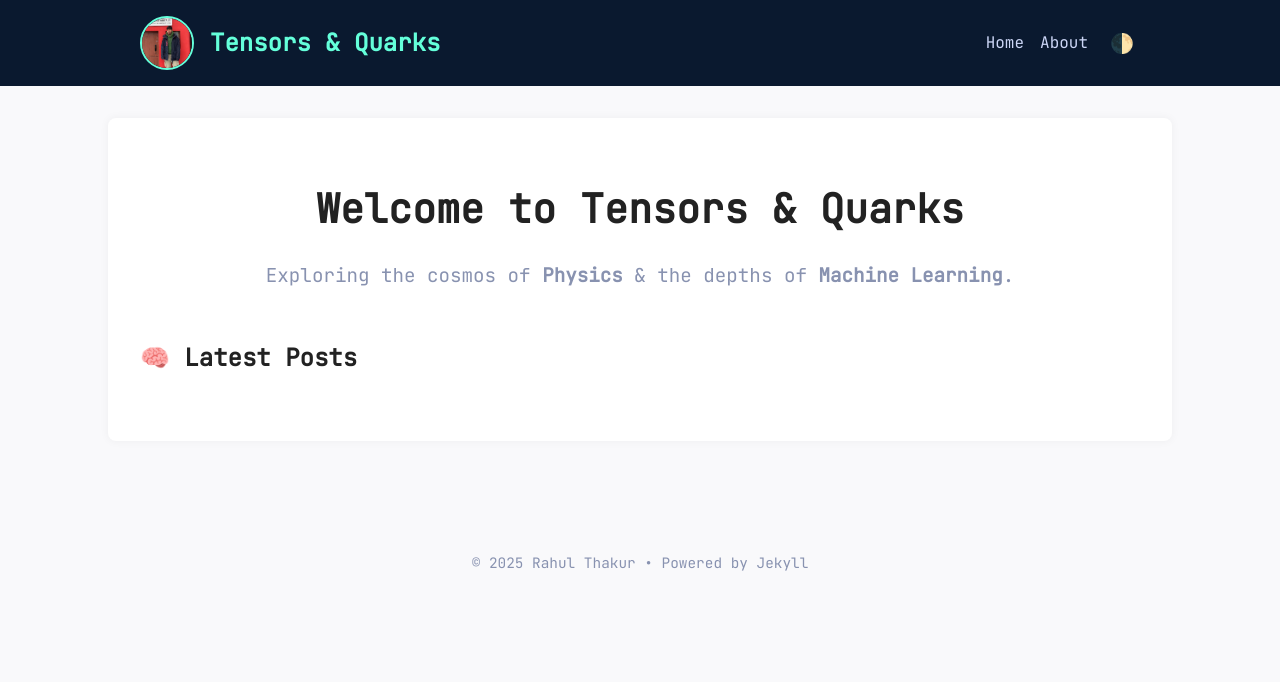
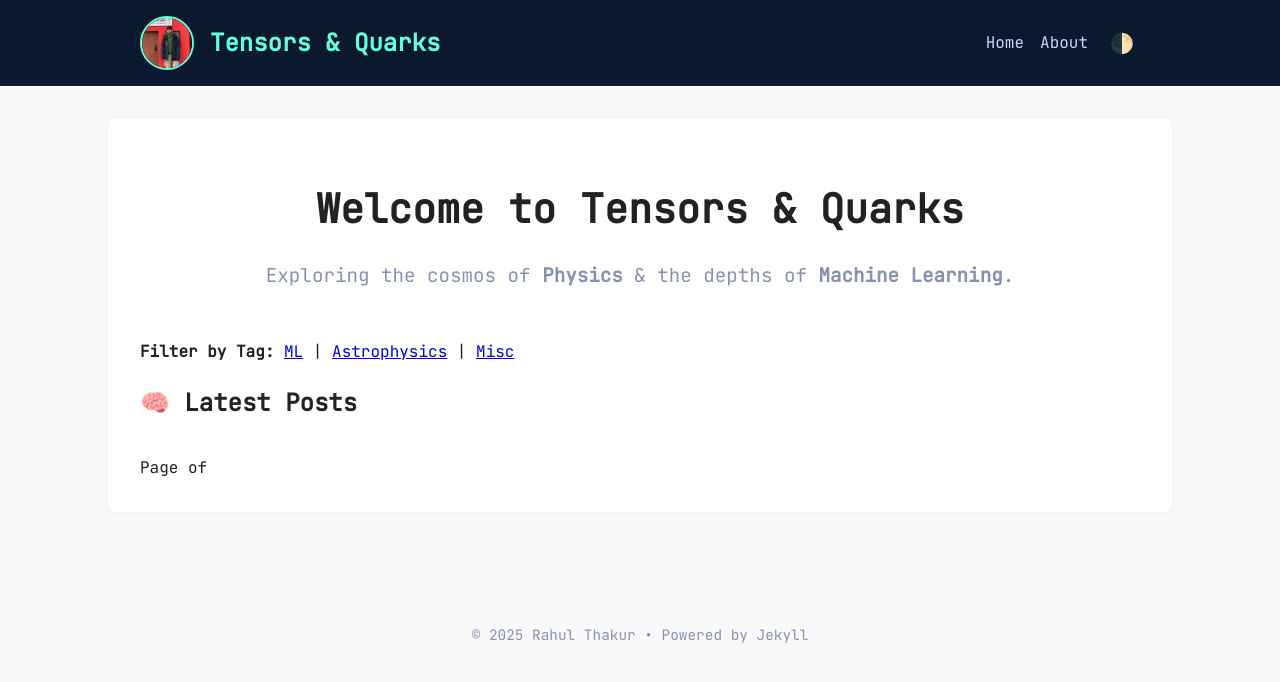
Before and after one commit to Raahul-Thakur/tensorandquarks.github.io, a Jekyll site: the page built from index.md, in a window 1280 px wide. Shown: the top 682 px of the page. Built offline with Jekyll 4.4.1, drawn with Linux system fonts in a browser that asks for light colours.

Commit message:
Update home.html

```diff
--- a/_layouts/home.html
+++ b/_layouts/home.html
@@ -5,9 +5,10 @@
     <meta name="viewport" content="width=device-width, initial-scale=1.0" />
     <title>{{ page.title }} | {{ site.title }}</title>
     <link rel="stylesheet" href="{{ site.baseurl }}/assets/style.css" />
+
     <script src="https://polyfill.io/v3/polyfill.min.js?features=es6"></script>
     <script id="MathJax-script" async
-    src="https://cdn.jsdelivr.net/npm/mathjax@3/es5/tex-mml-chtml.js">
+      src="https://cdn.jsdelivr.net/npm/mathjax@3/es5/tex-mml-chtml.js">
     </script>
 
     <script>
@@ -21,6 +22,7 @@
         }
       };
     </script>
+
     {% seo %}
   </head>
 
@@ -45,23 +47,42 @@
         <p>Exploring the cosmos of <strong>Physics</strong> & the depths of <strong>Machine Learning</strong>.</p>
       </div>
 
+      <div class="tag-filter">
+        <strong>Filter by Tag:</strong>
+        <a href="{{ site.baseurl }}/tags/ml/">ML</a> |
+        <a href="{{ site.baseurl }}/tags/astrophysics/">Astrophysics</a> |
+        <a href="{{ site.baseurl }}/tags/misc/">Misc</a>
+      </div>
+
       <h2>🧠 Latest Posts</h2>
       <ul class="post-list">
         {% for post in paginator.posts %}
-          <li>
+          <li class="post-card">
             <h3><a href="{{ post.url | relative_url }}">{{ post.title }}</a></h3>
-            <p>{{ post.date | date: "%B %-d, %Y" }}</p>
+            <p class="post-meta">
+              {{ post.date | date: "%B %-d, %Y" }}
+              {% if post.tags %}
+                — Tags:
+                {% for tag in post.tags %}
+                  <span class="inline-tag">{{ tag }}</span>{% unless forloop.last %}, {% endunless %}
+                {% endfor %}
+              {% endif %}
+            </p>
             <p>{{ post.excerpt }}</p>
+            <a href="{{ post.url | relative_url }}" class="read-more">Read more →</a>
           </li>
         {% endfor %}
       </ul>
 
       <div class="pagination">
         {% if paginator.previous_page %}
-          <a href="{{ paginator.previous_page_path | relative_url }}">&larr; Newer</a>
+          <a href="{{ paginator.previous_page_path | relative_url }}">&larr; Newer Posts</a>
         {% endif %}
+
+        <span>Page {{ paginator.page }} of {{ paginator.total_pages }}</span>
+
         {% if paginator.next_page %}
-          <a href="{{ paginator.next_page_path | relative_url }}">Older &rarr;</a>
+          <a href="{{ paginator.next_page_path | relative_url }}">Older Posts &rarr;</a>
         {% endif %}
       </div>
     </main>
```
